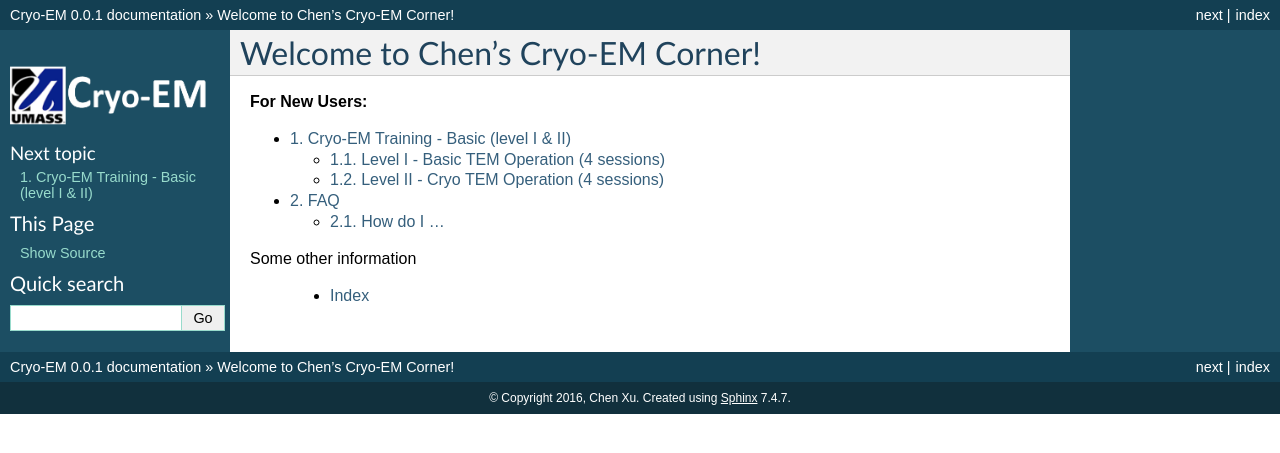
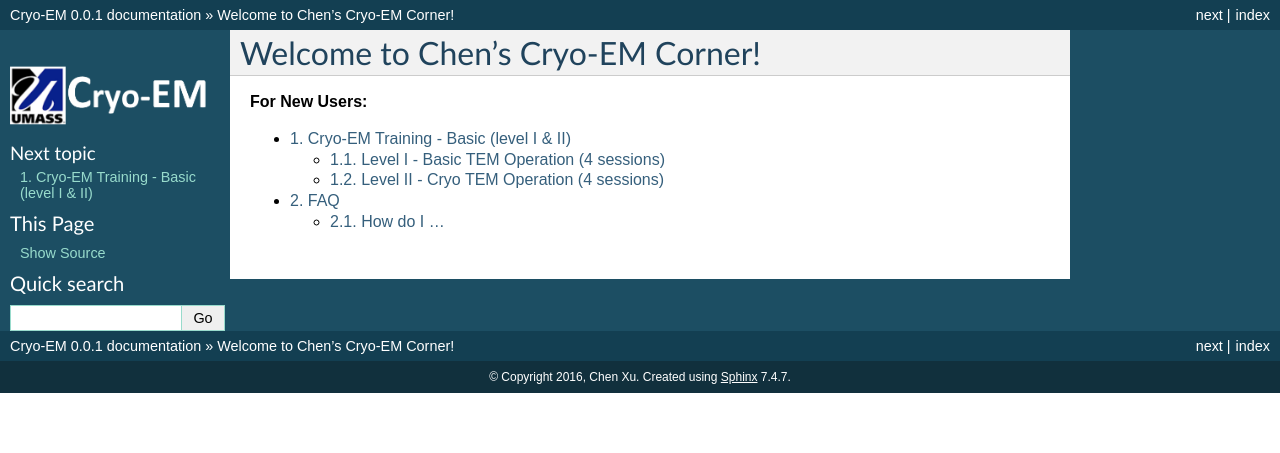
Before and after one commit to xuchen66/sphinx-emdocs, a Sphinx documentation site: the page built from source/index.rst, in a window 1280 px wide. Shown: the top 453 px of the page. Built offline with Sphinx 7.4.7, drawn with Linux system fonts in a browser that asks for light colours.

Commit message:
Update index.rst

```diff
--- a/source/index.rst
+++ b/source/index.rst
@@ -10,7 +10,7 @@ Welcome to Chen's Cryo-EM Corner!
    cryo-em_training
    cryo-em_faq
 
-Some other information
+.. Some other information
 
    Index
    =====
```
